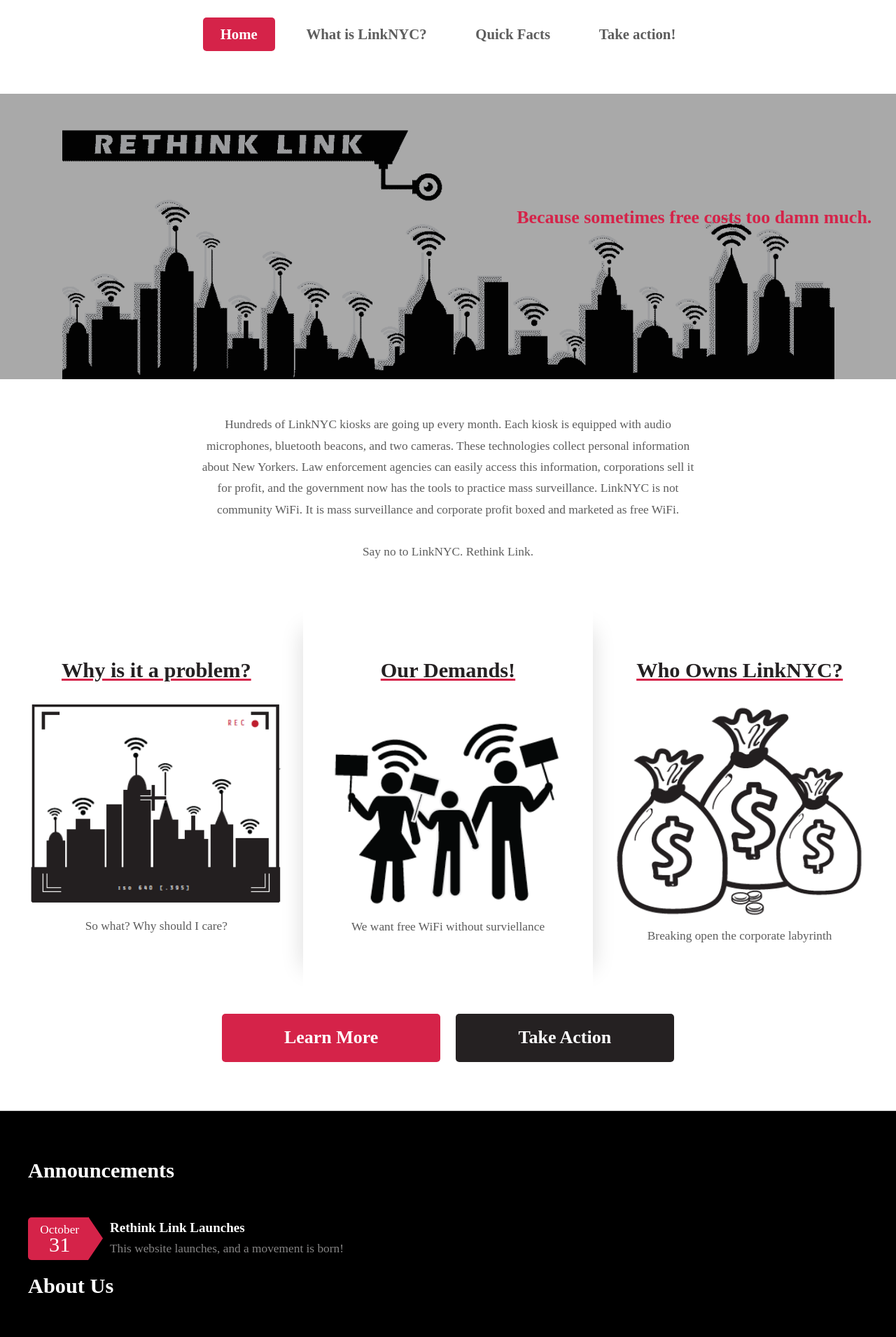
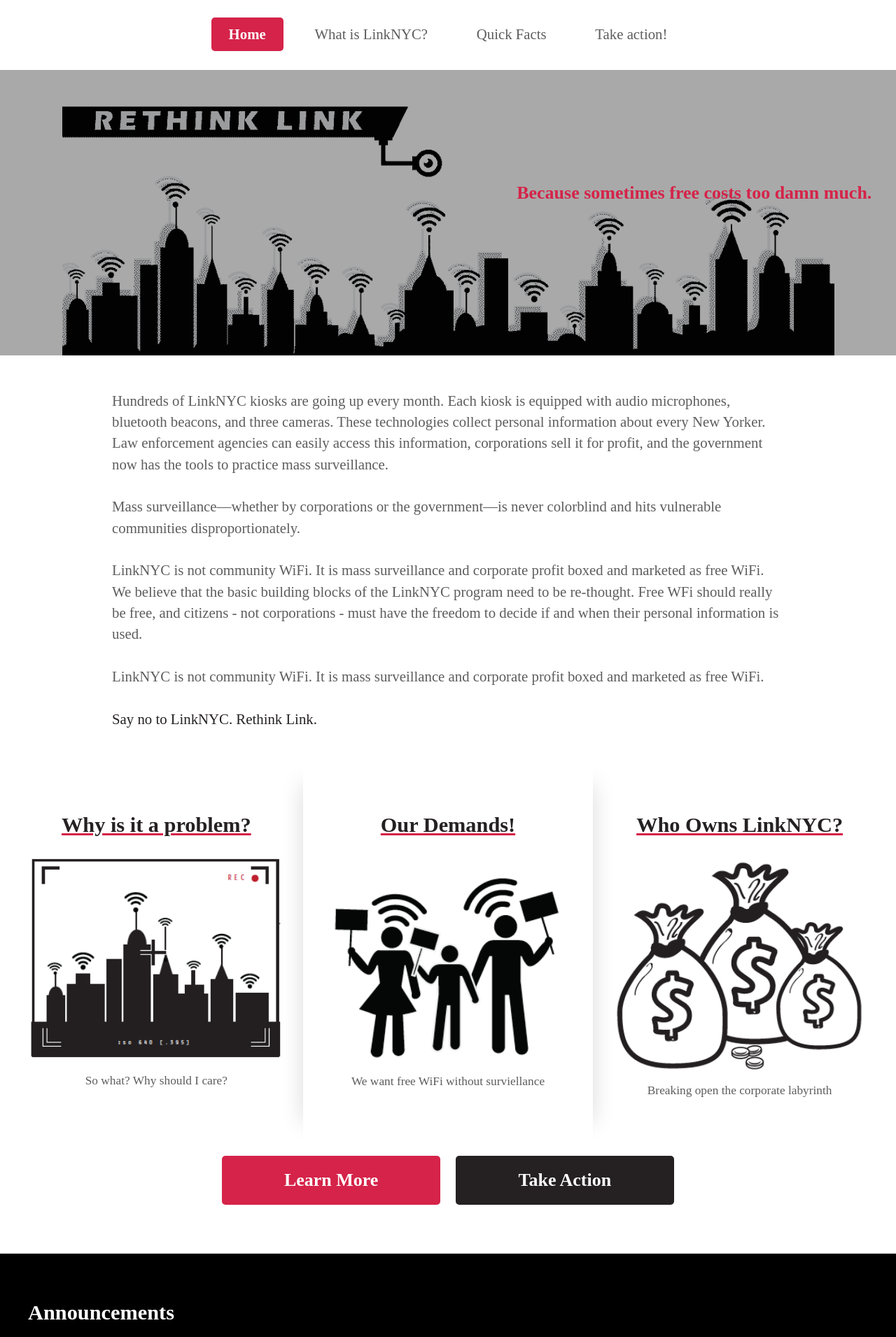
Before and after one commit to rethinklinknyc/rethinklinknyc.github.io, a Jekyll site: the page built from index.html, in a window 1280 px wide. Shown: the top 1911 px of the page at 70% size. Built offline with Jekyll 4.4.1, drawn with Linux system fonts in a browser that asks for light colours; some web fonts are replaced; the list of posts is cut into pages by our own code.

Commit message:
refresh intro text

```diff
--- a/_includes/header_landing.html
+++ b/_includes/header_landing.html
@@ -8,7 +8,7 @@
 							<div class="row">
 							       <div class="12u">
 										<section class="center">
-											<p style="width: 60%; margin-left: auto; margin-right: auto;">{% include home_intro.html %}</p>
+											<p id="home-intro">{% include home_intro.html %}</p>
 										</section>
 									</div>
 								</div>
--- a/_includes/home_intro.html
+++ b/_includes/home_intro.html
@@ -1,4 +1,8 @@
-Hundreds of LinkNYC kiosks are going up every month. Each kiosk is equipped with audio microphones, bluetooth beacons, and two cameras. These technologies collect personal information about New Yorkers. Law enforcement agencies can easily access this information, corporations sell it for profit, and the government now has the tools to practice mass surveillance.
+Hundreds of LinkNYC kiosks are going up every month. Each kiosk is equipped with audio microphones, bluetooth beacons, and three cameras.  These technologies collect personal information about every New Yorker.  Law enforcement agencies can easily access this information, corporations sell it for profit, and the government now has the tools to practice mass surveillance.
+<br /><br />
+Mass surveillance&mdash;whether by corporations or the government&mdash;is never colorblind and hits vulnerable communities disproportionately.
+<br /><br />
+LinkNYC is not community WiFi. It is mass surveillance and corporate profit boxed and marketed as free WiFi.  We believe that the basic building blocks of the LinkNYC program need to be re-thought.  Free WFi  should really be free, and citizens - not corporations - must have the freedom to decide if and when their personal information is used. <br /><br />
 LinkNYC is not community WiFi. It is mass surveillance and corporate profit boxed and marketed as free WiFi.
 <br/><br/>
-Say no to LinkNYC. Rethink Link.
+<strong>Say no to LinkNYC. Rethink Link.</strong>
--- a/assets/css/style-desktop.css
+++ b/assets/css/style-desktop.css
@@ -328,7 +328,7 @@
 	{
 		position: relative;
 		padding: 8em 0;
-		margin: 4em 0 0 0;
+		margin: 2em 0 0 0;
 	}
 
 		#banner header
@@ -376,7 +376,7 @@
 
 		#intro section
 		{
-			margin: 3em 0;
+			margin: 2em 0;
 			padding: 2.5em 0;
 		}
 
--- a/assets/css/style.css
+++ b/assets/css/style.css
@@ -257,7 +257,7 @@
 	  #nav
 	  {
 		font-size: 120%;
-		font-weight: 600;
+		font-weight: 400;
 
 	  }
 
@@ -760,6 +760,14 @@
 				margin: 0;
 			}
 
+	#home-intro {
+		font-style: normal;
+		font-weight: 400;
+		font-size: 120%;
+		width: 80%;
+		margin: 0 auto;
+		text-align: left;
+	}
 /*********************************************************************************/
 /* Wrappers                                                                      */
 /*********************************************************************************/
```
